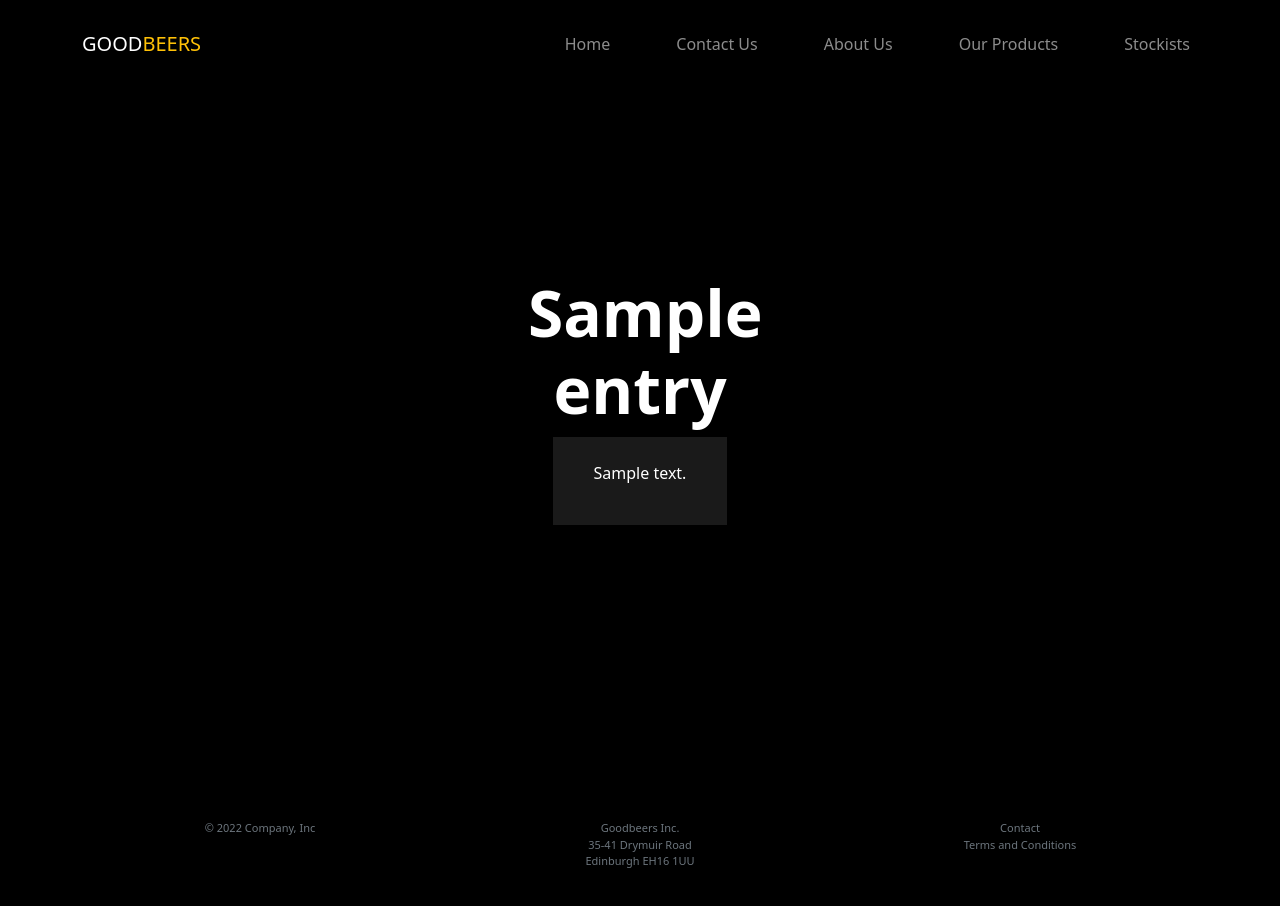
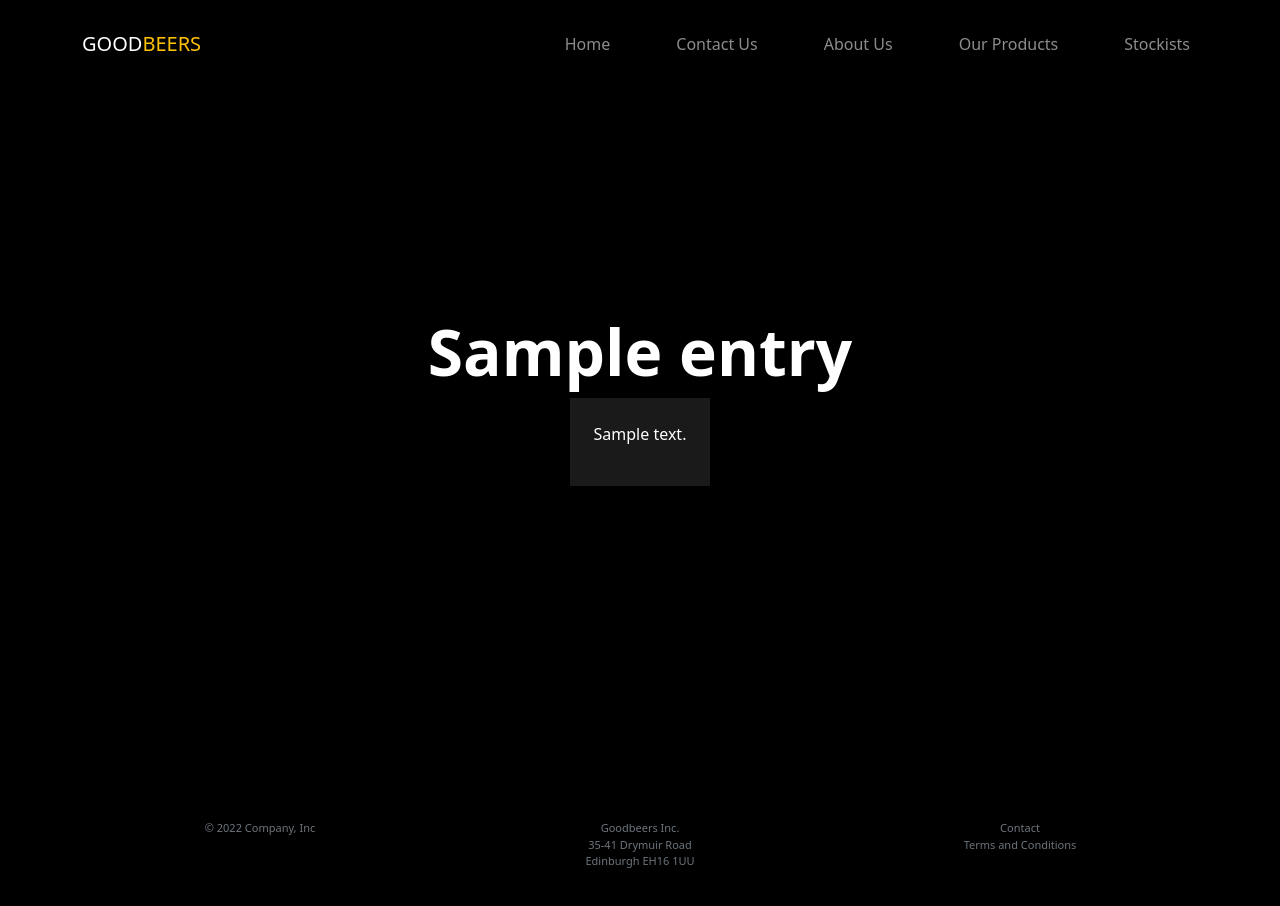
Before and after one commit to vdgvzr/goodbeers, a PHP site: template templates/home.twig in a window 1280 px wide. Run offline with PHP 8.4, Linux system fonts and the light colour scheme; the template is opened without the code that fills it: most values are stand-ins (such as "Sample title", 1, 10 or a date in 2020); some libraries are stand-ins or nearby versions.

Commit message:
Finished making pages responsive

```diff
--- a/templates/home.twig
+++ b/templates/home.twig
@@ -6,25 +6,21 @@
     <section class="hero" style="background-image: linear-gradient(to top, transparent, black), url('{{ image.url }}')">
         <div class="hero-content">
             <div class="container">
-                <div class="row">
-                    <div class="col-3"></div>
-
-                    <div class="col-6">
-                        <h1>{{ entry.heroTitle }}</h1>
+                <div class="content-column--narrow">
+                    <div class="row">
+                        <div class="col-md-12">
+                            <h1>{{ entry.heroTitle }}</h1>
+                        </div>
                     </div>
-
-                    <div class="col-3"></div>
                 </div>
             </div>
 
-            <div class="row">
-                <div class="col-4"></div>
-
-                <div class="col-4 p-4 home-text text-center">
-                    <p class="text-white">{{ entry.homeText }}</p>
+            <div class="content-column--narrow">
+                <div class="row">
+                    <div class="col-md-12 p-4 home-text text-center">
+                        <p class="text-white">{{ entry.homeText }}</p>
+                    </div>
                 </div>
-
-                <div class="col-4"></div>
             </div>
         </div>
     </section>
--- a/templates/stockists/_entry.twig
+++ b/templates/stockists/_entry.twig
@@ -10,7 +10,7 @@
                     <h1 class="mb-5 text-warning">{{ entry.businessName }}</h1>
 
                     <div class="row">
-                        <div class="col-md-6 col-sm-12 my-auto">
+                        <div class="col-md-12 my-auto">
                             <div class="row">
                                 <div class="col-6">
                                     <h6 class="text-warning mb-2">Address:</h6>
@@ -40,7 +40,7 @@
                             </div>
                         </div>
 
-                        <div class="col-md-6 col-sm-12 text-center">
+                        <div class="mt-5 col-md-12 text-center">
                             <div id="map"></div>
                         </div>
                     </div>
--- a/web/static/css/style.css
+++ b/web/static/css/style.css
@@ -99,7 +99,11 @@ ul {
     display: flex;
 }
 
-@media screen and (max-width: 480px) {
+@media screen and (max-width: 380px) {
+    .hero h1 {
+        font-size: 1em;
+    }
+
     .footer-text {
         font-size: 8px;
     }
```
Also changed, not shown: templates/contact/contact.twig (+12 -3 lines).
